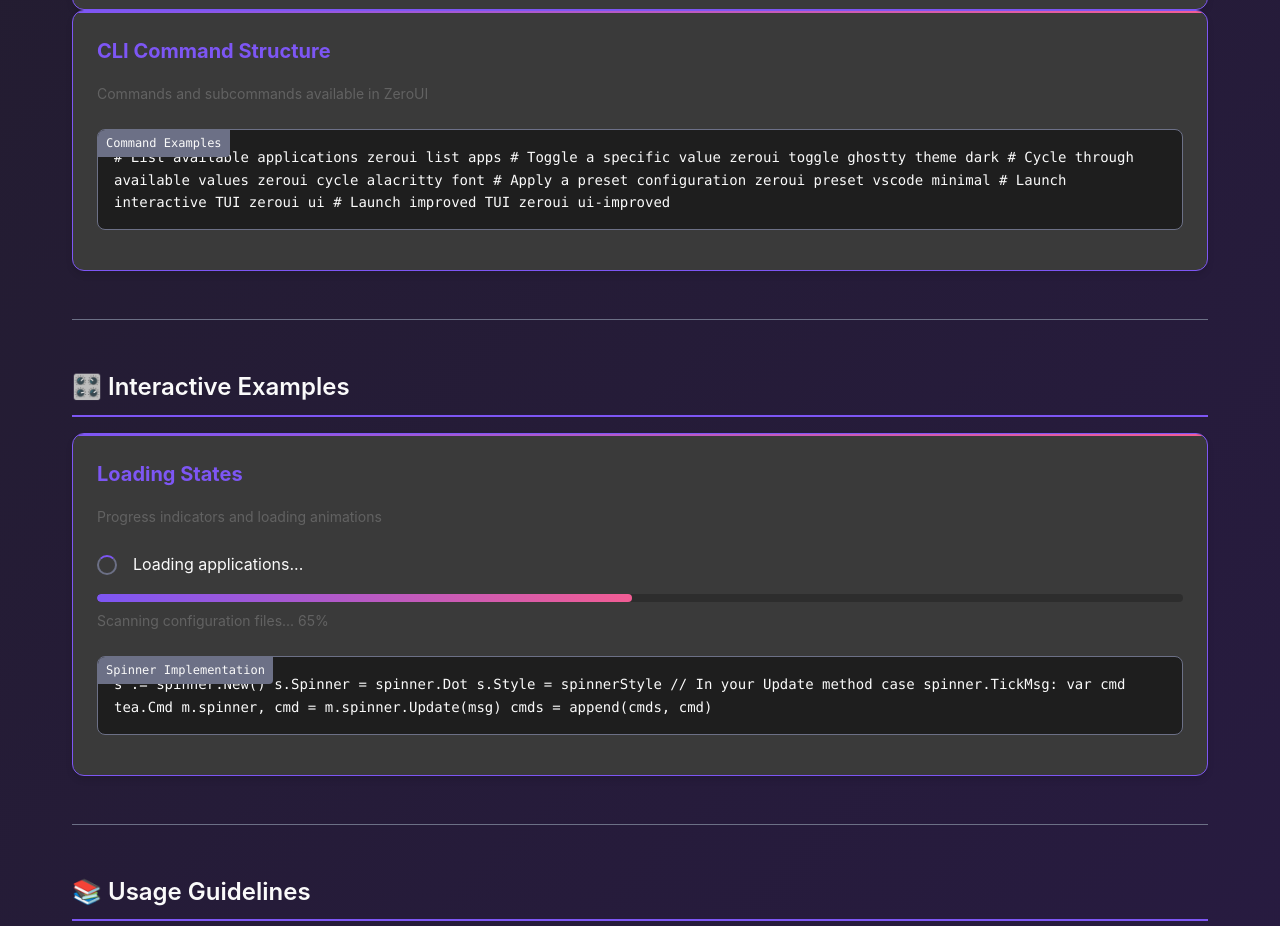
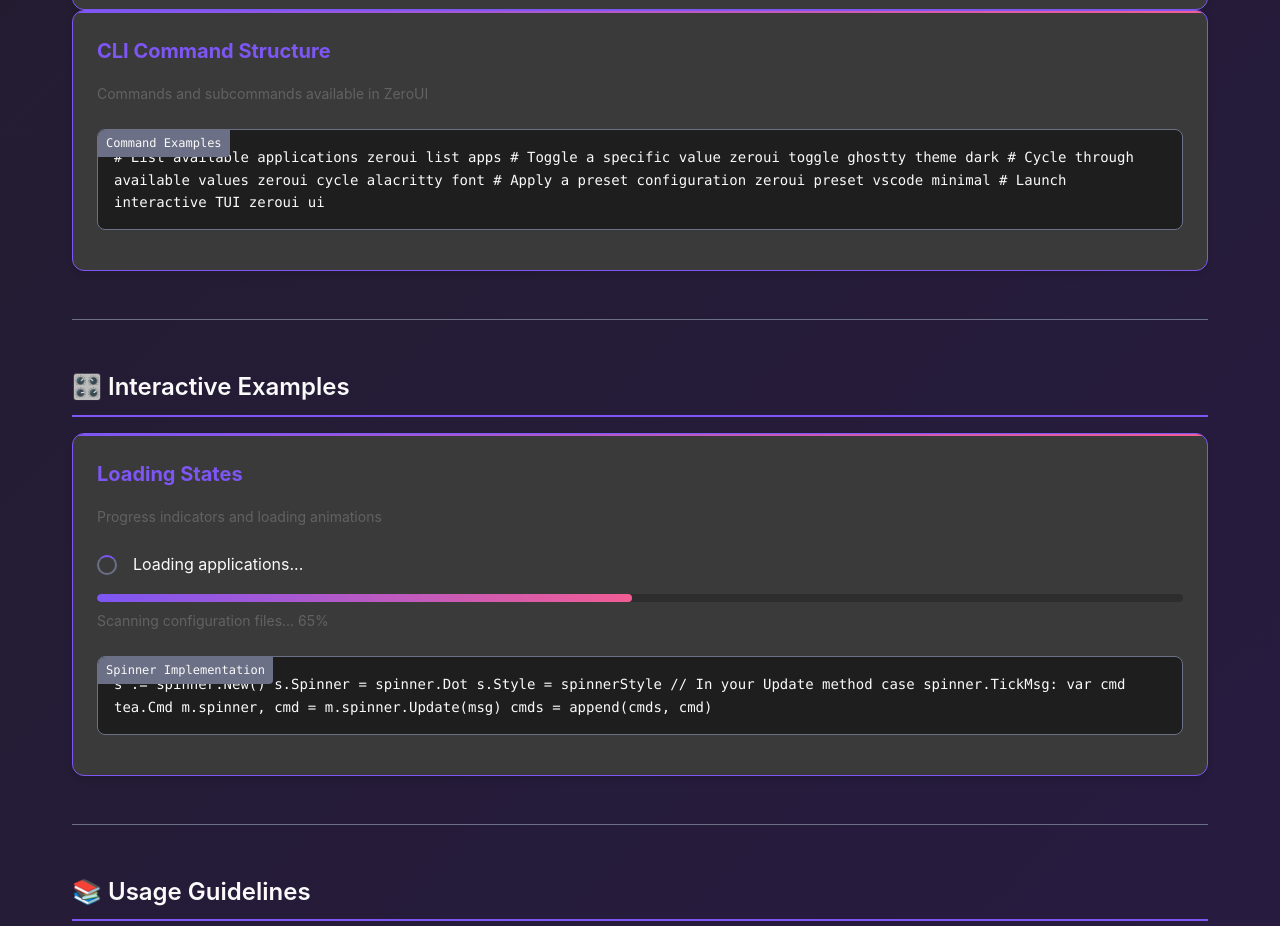
Before and after one commit to mrtkrcm/ZeroUI, a plain HTML site: page docs/design-system/showcase.html in a window 1280 px wide. Shown: the part 2915-3841 px from the top of the page. Drawn offline with Linux system fonts and the light colour scheme.

Commit message:
docs: remove outdated ui-improved command references

```diff
--- a/docs/design-system/showcase.html
+++ b/docs/design-system/showcase.html
@@ -860,8 +860,6 @@ zeroui preset vscode minimal
 # Launch interactive TUI
 zeroui ui
 
-# Launch improved TUI
-zeroui ui-improved
                     </div>
                 </div>
             </div>
```
Also changed, not shown: README.md.
